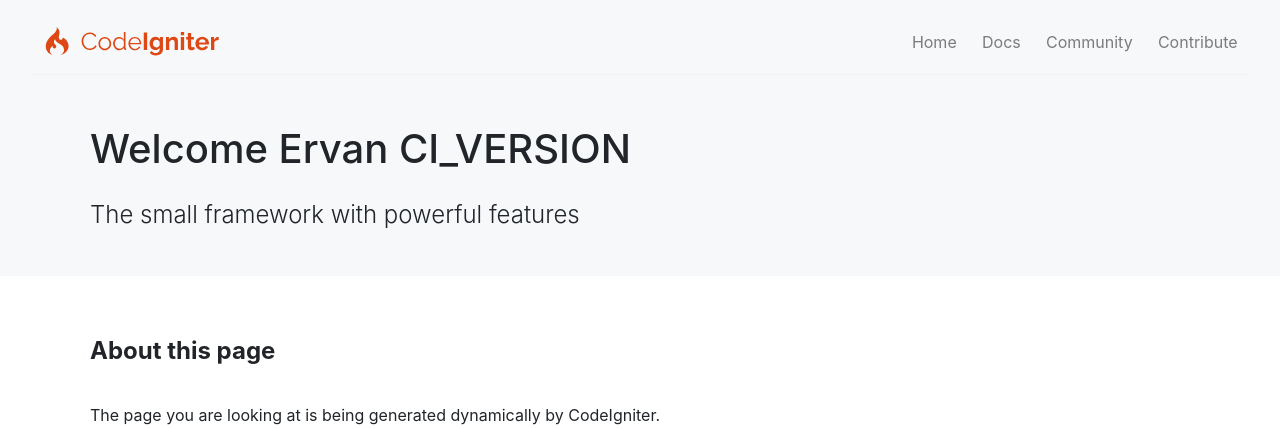
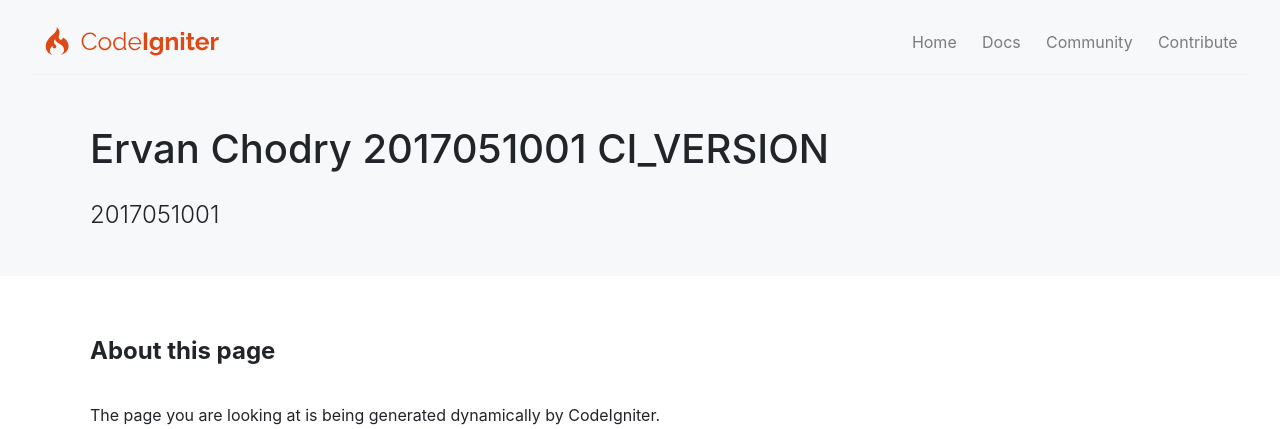
Before and after one commit to ervanchodry112/prak-web-lanjut-2017051001, a CodeIgniter 4 app: template app/Views/welcome_message.php in a window 1280 px wide. Shown: the top 429 px of the page. Run offline with PHP 8.4 and a stand-in for CodeIgniter, Linux system fonts and the light colour scheme; the template is opened without the code that fills it, so the values that code supplies are empty; some libraries are stand-ins or nearby versions.

Commit message:
Merubah halaman utama

```diff
--- a/app/Views/welcome_message.php
+++ b/app/Views/welcome_message.php
@@ -220,9 +220,9 @@
 
     <div class="heroe">
 
-        <h1>Welcome Ervan <?= CodeIgniter\CodeIgniter::CI_VERSION ?></h1>
+        <h1>Ervan Chodry 2017051001 <?= CodeIgniter\CodeIgniter::CI_VERSION ?></h1>
 
-        <h2>The small framework with powerful features</h2>
+        <h2>2017051001</h2>
 
     </div>
 
```
